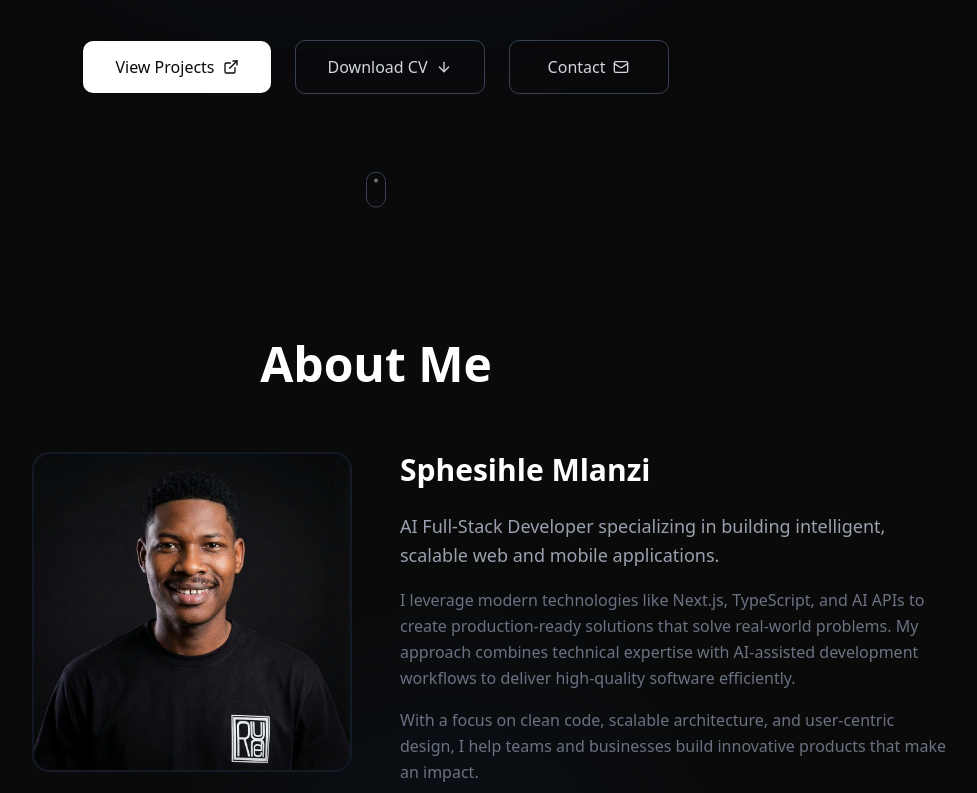
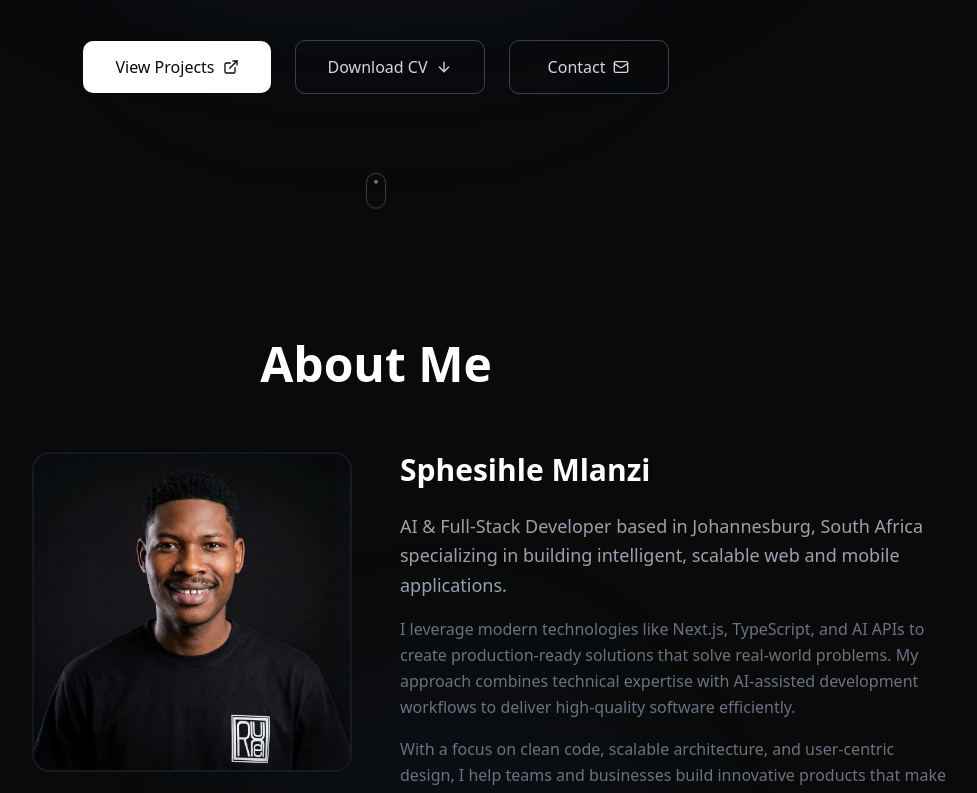
Before and after one commit to Sphesihle124/AI-Full-Stack-portfolio, a Next.js app: page / in a window 1280 px wide. Shown: the part 556-1349 px from the top of the page, without its empty margins (264-1241 px from the left). Built offline with nearby package versions, Linux system fonts and the light colour scheme.

Commit message:
fix the about me info section

```diff
--- a/components/about/About.tsx
+++ b/components/about/About.tsx
@@ -111,7 +111,7 @@ export default function About() {
               Sphesihle Mlanzi
             </h3>
             <p className="text-lg text-gray-400 leading-relaxed mb-4">
-              AI Full-Stack Developer specializing in building intelligent, scalable web and mobile applications.
+              AI & Full-Stack Developer based in Johannesburg, South Africa specializing in building intelligent, scalable web and mobile applications.
             </p>
             <p className="text-base text-gray-500 leading-relaxed mb-4">
               I leverage modern technologies like Next.js, TypeScript, and AI APIs to create production-ready solutions
```
